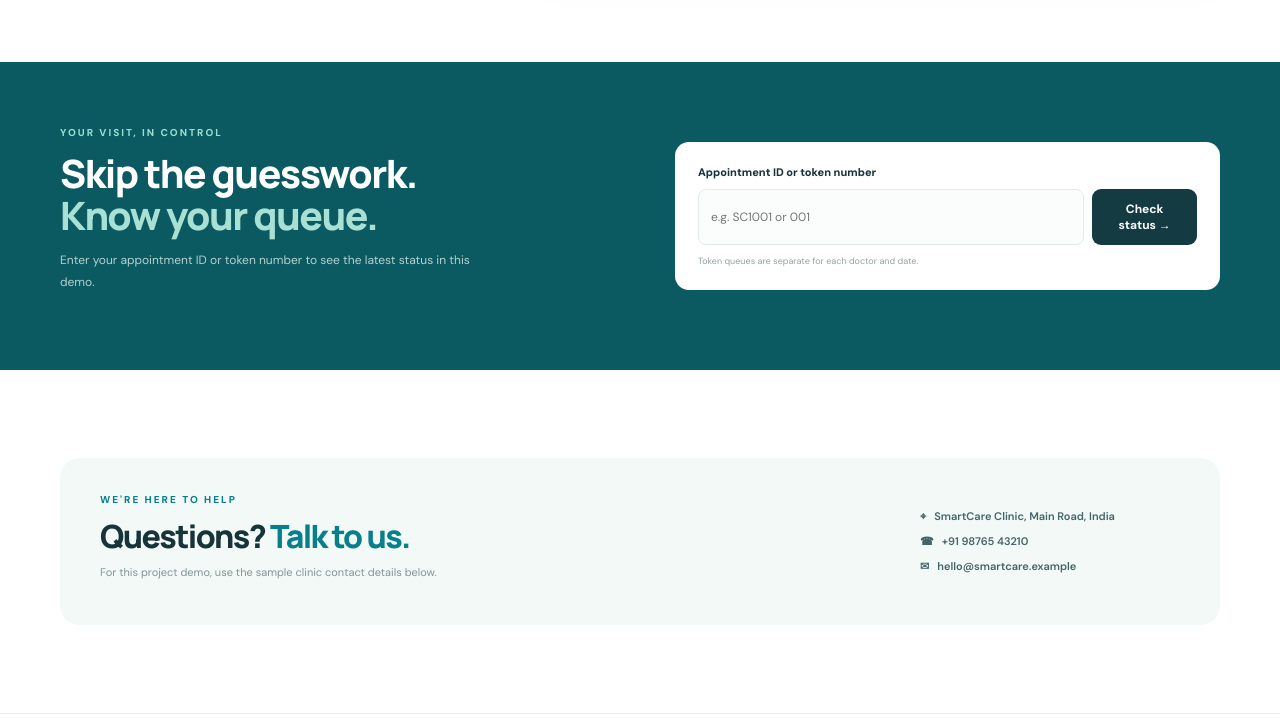
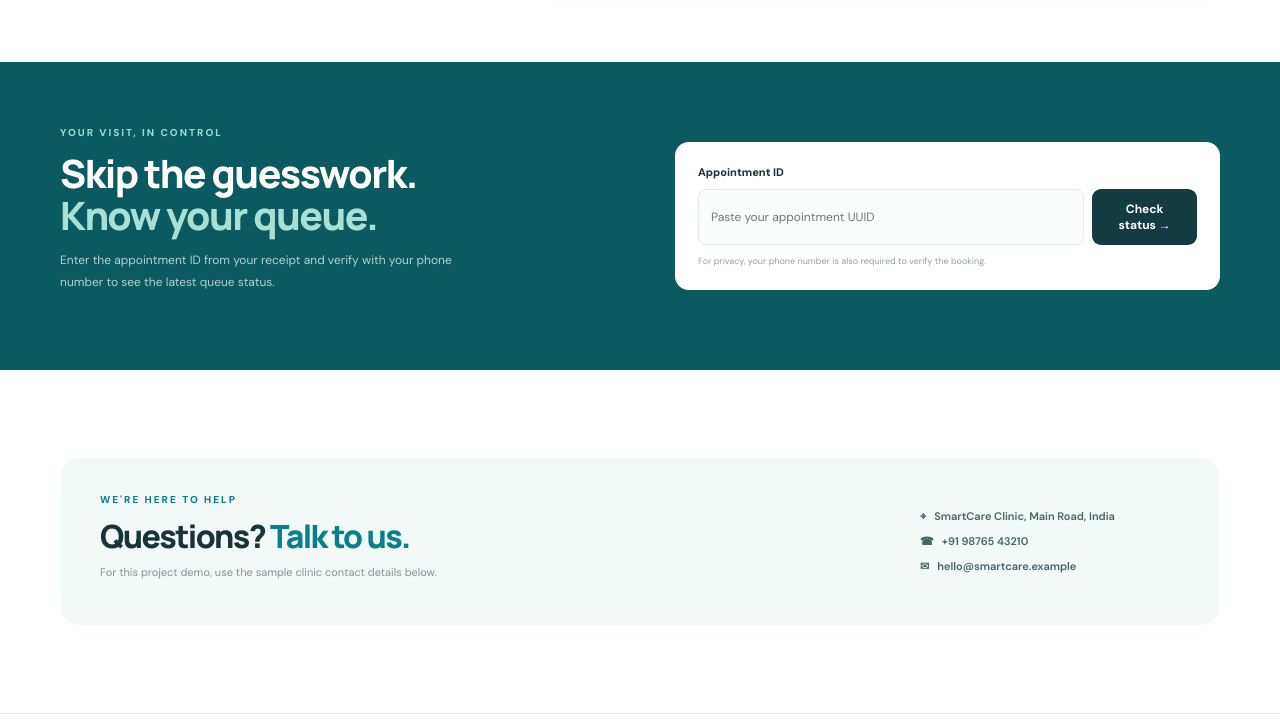
Before and after one commit to rajeshgolla9676-debug/5.-Healthcare-Clinic-appointment-, a plain HTML site: page index.html in a window 1280 px wide. Shown: the part 2341-3060 px from the top of the page. Drawn offline with nearby package versions, Linux system fonts and the light colour scheme.

Commit message:
Update token lookup instructions for secure appointment ID lookup

```diff
--- a/index.html
+++ b/index.html
@@ -73,7 +73,7 @@
       </form>
     </section>
 
-    <section class="token-section" id="token"><div class="section-wrap token-layout"><div><div class="eyebrow light-eyebrow">YOUR VISIT, IN CONTROL</div><h2>Skip the guesswork.<br><em>Know your queue.</em></h2><p>Enter your appointment ID or token number to see the latest status in this demo.</p></div><form id="tokenForm" class="token-search"><label for="tokenLookup">Appointment ID or token number</label><div class="token-input-row"><input id="tokenLookup" required placeholder="e.g. SC1001 or 001"><button class="btn btn-dark" type="submit">Check status →</button></div><small>Token queues are separate for each doctor and date.</small></form></div><div class="section-wrap" id="tokenResult" aria-live="polite"></div></section>
+    <section class="token-section" id="token"><div class="section-wrap token-layout"><div><div class="eyebrow light-eyebrow">YOUR VISIT, IN CONTROL</div><h2>Skip the guesswork.<br><em>Know your queue.</em></h2><p>Enter the appointment ID from your receipt and verify with your phone number to see the latest queue status.</p></div><form id="tokenForm" class="token-search"><label for="tokenLookup">Appointment ID</label><div class="token-input-row"><input id="tokenLookup" required placeholder="Paste your appointment UUID"><button class="btn btn-dark" type="submit">Check status →</button></div><small>For privacy, your phone number is also required to verify the booking.</small></form></div><div class="section-wrap" id="tokenResult" aria-live="polite"></div></section>
 
     <section class="section-wrap section-pad" id="contact"><div class="contact-card"><div><div class="eyebrow">WE'RE HERE TO HELP</div><h2>Questions? <em>Talk to us.</em></h2><p>For this project demo, use the sample clinic contact details below.</p></div><div class="contact-details"><p>⌖ &nbsp; SmartCare Clinic, Main Road, India</p><p>☎ &nbsp; +91 98765 43210</p><p>✉ &nbsp; hello@smartcare.example</p></div></div></section>
   </main>
```
